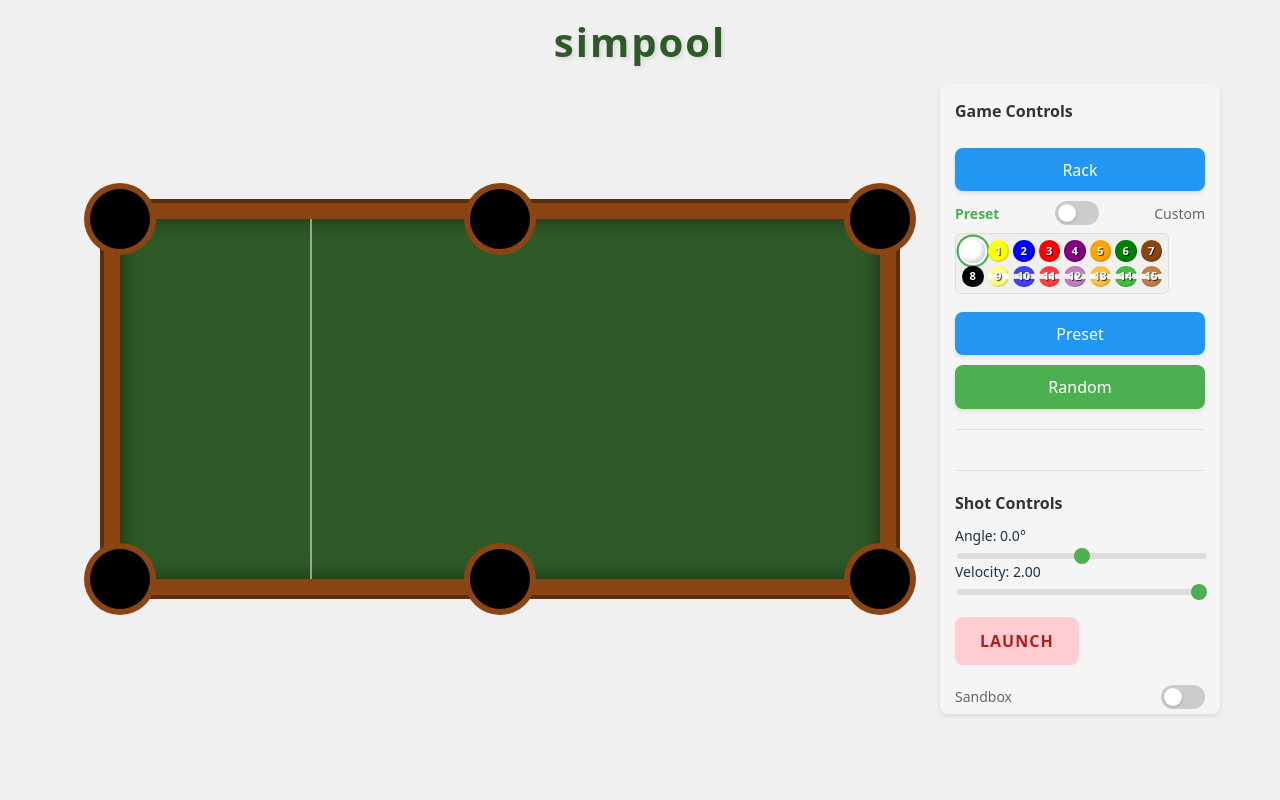
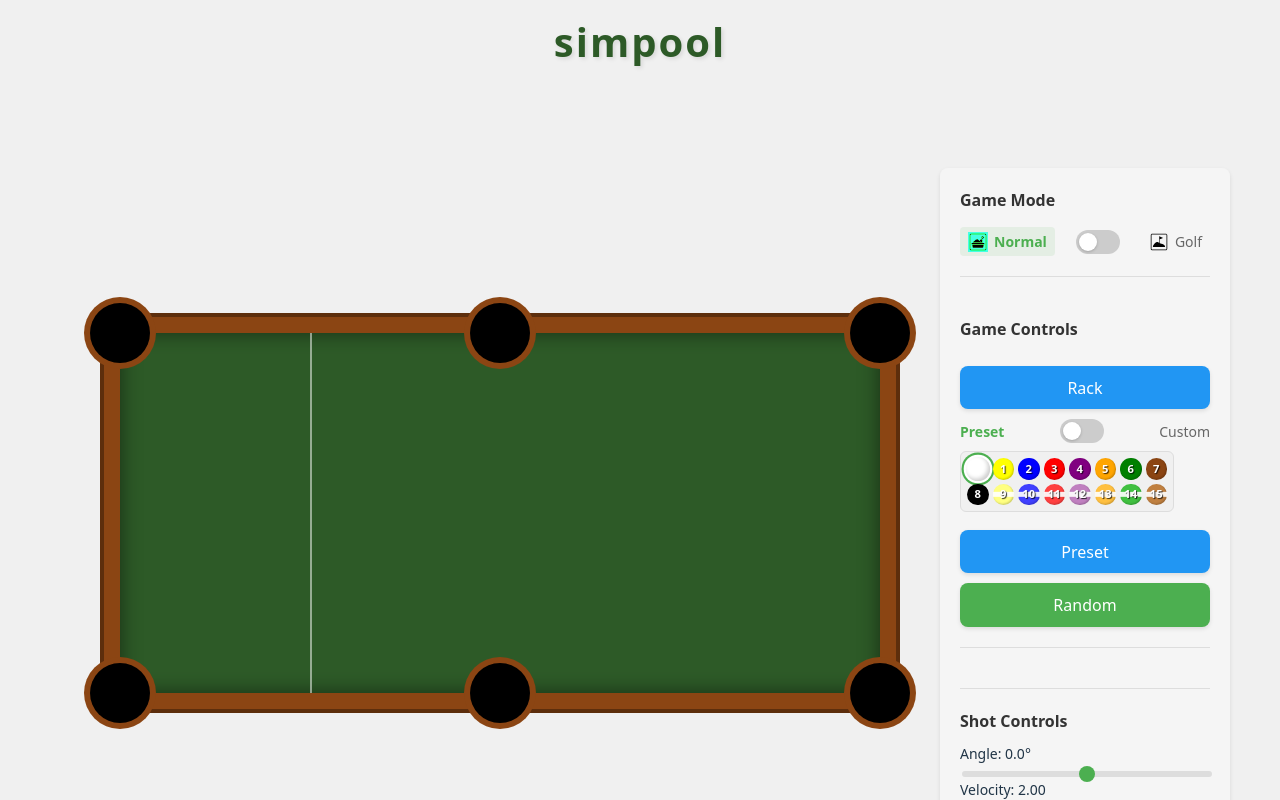
Before and after one commit to cameron-terry/simpool, a React (Vite) app: page / in a window 1280 px wide. Built offline with nearby package versions, Linux system fonts and the light colour scheme.

Commit message:
feat: golf mode

```diff
--- a/src/components/ControlPanel.tsx
+++ b/src/components/ControlPanel.tsx
@@ -1,7 +1,14 @@
 import React, { useState } from 'react';
-import type { PhysicsState, ShotState, BallCreationState } from '../types/pool';
+import type {
+  PhysicsState,
+  ShotState,
+  BallCreationState,
+  GameMode,
+  GolfGameState,
+} from '../types/pool';
 import { POOL_BALL_COLORS } from '../config/pool';
 import { BallSelector } from './BallSelector';
+import { GameModeIcon } from './GameModeIcon';
 
 interface ControlPanelProps {
   physics: PhysicsState;
@@ -19,6 +26,9 @@ interface ControlPanelProps {
   onRack: () => void;
   autoSelectCueBall: boolean;
   onAutoSelectCueBallToggle: (enabled: boolean) => void;
+  gameMode: GameMode;
+  onGameModeToggle: (mode: GameMode) => void;
+  golfState: GolfGameState;
 }
 
 type BallCreationMode = 'preset' | 'custom';
@@ -39,6 +49,9 @@ export function ControlPanel({
   onRack,
   autoSelectCueBall,
   onAutoSelectCueBallToggle,
+  gameMode,
+  onGameModeToggle,
+  golfState,
 }: ControlPanelProps) {
   const [ballCreationMode, setBallCreationMode] = useState<BallCreationMode>('preset');
   const [selectedPresetBall, setSelectedPresetBall] = useState<number>(0);
@@ -60,6 +73,31 @@ export function ControlPanel({
 
   return (
     <div className="control-panel">
+      <div className="game-mode-controls">
+        <h3>Game Mode</h3>
+        <div className="control-group">
+          <label className="toggle-label">
+            <span className={`mode-label ${gameMode === 'normal' ? 'active' : ''}`}>
+              <GameModeIcon mode="normal" className="mode-icon" />
+              Normal
+            </span>
+            <div className="toggle-switch">
+              <input
+                type="checkbox"
+                checked={gameMode === 'golf'}
+                onChange={(e) => onGameModeToggle(e.target.checked ? 'golf' : 'normal')}
+              />
+              <span className="toggle-slider"></span>
+            </div>
+            <span className={`mode-label ${gameMode === 'golf' ? 'active' : ''}`}>
+              <GameModeIcon mode="golf" className="mode-icon" />
+              Golf
+            </span>
+          </label>
+        </div>
+      </div>
+
+      {gameMode === 'normal' && (
         <div className="ball-creation-controls">
           <h3>Game Controls</h3>
           <button onClick={onRack} style={{ marginBottom: '10px' }}>
@@ -113,6 +151,17 @@ export function ControlPanel({
           </button>
           <button onClick={onAddRandomBall}>Random</button>
         </div>
+      )}
+
+      {gameMode === 'golf' && (
+        <div className="golf-controls">
+          <h3>Golf Mode</h3>
+          <p>Clear all balls (except cue ball) in as few shots as possible!</p>
+          <button onClick={onRack} disabled={golfState.isActive && !golfState.isComplete}>
+            New Game
+          </button>
+        </div>
+      )}
 
       <div className="shot-controls">
         <h3>Shot Controls</h3>
--- /dev/null
+++ b/src/components/GameModeIcon.tsx
@@ -0,0 +1,21 @@
+import React from 'react';
+import type { GameMode } from '../types/pool';
+import sandboxIcon from '../assets/sandbox_icon.svg';
+import golfFlagIcon from '../assets/golf_flag_mound_icon.svg';
+
+interface GameModeIconProps {
+  mode: GameMode;
+  className?: string;
+}
+
+export function GameModeIcon({ mode, className = '' }: GameModeIconProps) {
+  return (
+    <img
+      src={mode === 'normal' ? sandboxIcon : golfFlagIcon}
+      alt={mode === 'normal' ? 'Sandbox Mode' : 'Golf Mode'}
+      className={`mode-icon ${className}`}
+      width="24"
+      height="24"
+    />
+  );
+}
--- a/src/components/PoolTable.tsx
+++ b/src/components/PoolTable.tsx
@@ -2,7 +2,14 @@ import React, { useState, useEffect, useRef } from 'react';
 import { Ball } from './Ball';
 import { ControlPanel } from './ControlPanel';
 import { TrajectoryVisualization } from './TrajectoryVisualization';
-import type { PoolBall, PhysicsState, ShotState, BallCreationState } from '../types/pool';
+import type {
+  PoolBall,
+  PhysicsState,
+  ShotState,
+  BallCreationState,
+  GameMode,
+  GolfGameState,
+} from '../types/pool';
 import { POCKETS, DEFAULT_PHYSICS, DEFAULT_SHOT, POOL_BALL_COLORS } from '../config/pool';
 import {
   updateBallPositions,
@@ -235,6 +242,9 @@ const predictCollisions = (
   return [...wallCollisions, ...ballCollisions].sort((a, b) => a.distance - b.distance);
 };
 
+// Add constant for cue ball initial position
+const CUE_BALL_INITIAL_POSITION = { x: 25, y: 50 };
+
 export function PoolTable() {
   // State management
   const [balls, setBalls] = useState<PoolBall[]>([]);
@@ -244,6 +254,14 @@ export function PoolTable() {
   const [flashingPocketId, setFlashingPocketId] = useState<number | null>(null);
   const [isCueBallPocketed, setIsCueBallPocketed] = useState<boolean>(false);
   const animationFrameRef = useRef<number | undefined>(undefined);
+  const [gameMode, setGameMode] = useState<GameMode>('normal');
+  const [golfState, setGolfState] = useState<GolfGameState>({
+    isActive: false,
+    startTime: null,
+    endTime: null,
+    shots: 0,
+    isComplete: false,
+  });
 
   // Physics state
   const [physics, setPhysics] = useState<PhysicsState>(DEFAULT_PHYSICS);
@@ -277,7 +295,23 @@ export function PoolTable() {
           const pocket = POCKETS.find((p) => isBallInPocket(pocketedBall, p));
           if (pocket) {
             setFlashingPocketId(pocket.id);
-            setIsCueBallPocketed(pocketedBall.number === 0);
+            const isCueBall = pocketedBall.number === 0;
+            setIsCueBallPocketed(isCueBall);
+
+            // If it's the cue ball, reset it to initial position
+            if (isCueBall) {
+              // Remove the pocketed cue ball and add a new one at the initial position
+              const remainingBalls = currentBalls.filter((ball) => ball.number !== 0);
+              const resetCueBall: PoolBall = {
+                ...pocketedBall,
+                x: CUE_BALL_INITIAL_POSITION.x,
+                y: CUE_BALL_INITIAL_POSITION.y,
+                vx: 0,
+                vy: 0,
+              };
+              return [...remainingBalls, resetCueBall];
+            }
+
             // Reset the flashing state after animation
             setTimeout(() => {
               setFlashingPocketId(null);
@@ -357,6 +391,30 @@ export function PoolTable() {
       }
     }
   }, [autoSelectCueBall, balls, shot.selectedBall]);
+
+  // Effect to handle golf mode game completion
+  useEffect(() => {
+    if (gameMode === 'golf' && golfState.isActive && !golfState.isComplete) {
+      const nonCueBalls = balls.filter((ball) => ball.number !== 0);
+      if (nonCueBalls.length === 0) {
+        setGolfState((prev) => ({
+          ...prev,
+          isComplete: true,
+          endTime: Date.now(),
+        }));
+      }
+    }
+  }, [balls, gameMode, golfState.isActive, golfState.isComplete]);
+
+  // Effect to start golf mode timer
+  useEffect(() => {
+    if (gameMode === 'golf' && golfState.isActive && !golfState.startTime) {
+      setGolfState((prev) => ({
+        ...prev,
+        startTime: Date.now(),
+      }));
+    }
+  }, [gameMode, golfState.isActive, golfState.startTime]);
 
   // Event handlers
   const handlePhysicsChange = (key: keyof PhysicsState, value: number) => {
@@ -458,6 +516,13 @@ export function PoolTable() {
   const handleLaunch = () => {
     if (shot.selectedBall === null) return;
 
+    if (gameMode === 'golf' && golfState.isActive) {
+      setGolfState((prev) => ({
+        ...prev,
+        shots: prev.shots + 1,
+      }));
+    }
+
     setBalls((prev) =>
       prev.map((ball) => {
         if (ball.id === shot.selectedBall) {
@@ -495,11 +560,10 @@ export function PoolTable() {
       vx: 0,
       vy: 0,
       radius: physics.ballRadius,
-      racked: false, // Cue ball is not racked
+      racked: false,
     });
 
     // Add racked balls
-    // Shuffle the balls 1-15 (excluding 8-ball)
     const ballNumbers = [1, 2, 3, 4, 5, 6, 7, 9, 10, 11, 12, 13, 14, 15];
     for (let i = ballNumbers.length - 1; i > 0; i--) {
       const j = Math.floor(Math.random() * (i + 1));
@@ -522,17 +586,72 @@ export function PoolTable() {
         vx: 0,
         vy: 0,
         radius: physics.ballRadius,
-        racked: true, // All racked balls start as racked
+        racked: true,
       });
     });
 
     setBalls(newBalls);
     setBallCreation((prev) => ({ ...prev, nextBallId: newBalls.length }));
+
+    // Reset golf state if in golf mode
+    if (gameMode === 'golf') {
+      setGolfState({
+        isActive: true,
+        startTime: null,
+        endTime: null,
+        shots: 0,
+        isComplete: false,
+      });
+    }
+  };
+
+  // Add function to toggle game mode
+  const handleGameModeToggle = (mode: GameMode) => {
+    setGameMode(mode);
+    if (mode === 'golf') {
+      setGolfState({
+        isActive: true,
+        startTime: null,
+        endTime: null,
+        shots: 0,
+        isComplete: false,
+      });
+      handleRack(); // Automatically rack balls when entering golf mode
+    } else {
+      setGolfState({
+        isActive: false,
+        startTime: null,
+        endTime: null,
+        shots: 0,
+        isComplete: false,
+      });
+    }
   };
 
   return (
     <div className="pool-table-container">
       <h1 className="pool-table-title">simpool</h1>
+      <div
+        className={`golf-stats ${gameMode === 'golf' && golfState.isActive ? 'visible' : 'hidden'} ${
+          golfState.isComplete ? 'complete' : ''
+        }`}
+      >
+        <div className="golf-stat">
+          <span>Time: </span>
+          <span>
+            {golfState.startTime && !golfState.isComplete
+              ? Math.floor((Date.now() - golfState.startTime) / 1000)
+              : golfState.endTime && golfState.startTime
+                ? Math.floor((golfState.endTime - golfState.startTime) / 1000)
+                : 0}
+            s
+          </span>
+        </div>
+        <div className="golf-stat">
+          <span>Shots: </span>
+          <span>{golfState.shots}</span>
+        </div>
+      </div>
       <div className="pool-table-wrapper">
         <div className="pool-table">
           <div className="head-string" />
@@ -593,6 +712,9 @@ export function PoolTable() {
           onRack={handleRack}
           autoSelectCueBall={autoSelectCueBall}
           onAutoSelectCueBallToggle={setAutoSelectCueBall}
+          gameMode={gameMode}
+          onGameModeToggle={handleGameModeToggle}
+          golfState={golfState}
         />
       </div>
     </div>
--- a/src/styles/PoolTable.css
+++ b/src/styles/PoolTable.css
@@ -136,9 +136,9 @@
   flex-direction: column;
   gap: 20px;
   width: 250px;
-  height: 600px;
+  height: 650px;
   flex-shrink: 0;
-  padding: 15px;
+  padding: 20px;
   background: #f5f5f5;
   border-radius: 8px;
   box-shadow: 0 2px 4px rgba(0, 0, 0, 0.1);
@@ -610,3 +610,158 @@ input[type='range']::-webkit-slider-thumb:hover {
   border-radius: 4px;
   cursor: pointer;
 }
+
+.golf-stats {
+  display: flex;
+  gap: 20px;
+  justify-content: center;
+  margin: 10px 0;
+  padding: 10px;
+  background: rgba(0, 0, 0, 0.1);
+  border-radius: 4px;
+  height: 40px; /* Fixed height to prevent layout shifts */
+  opacity: 0;
+  visibility: hidden;
+  transition: all 0.3s ease;
+}
+
+.golf-stats.visible {
+  opacity: 1;
+  visibility: visible;
+}
+
+.golf-stats.hidden {
+  opacity: 0;
+  visibility: hidden;
+}
+
+.golf-stats.complete {
+  background: rgba(76, 175, 80, 0.2);
+  border: 2px solid #4caf50;
+  animation: complete-pulse 1s ease-out;
+}
+
+.golf-stat {
+  font-size: 16px;
+  font-weight: 500;
+  color: #333;
+  transition: all 0.3s ease;
+}
+
+.golf-stats.complete .golf-stat {
+  color: #2d5a27;
+  font-weight: 600;
+}
+
+.golf-stat span:first-child {
+  color: #666;
+  margin-right: 5px;
+  transition: color 0.3s ease;
+}
+
+.golf-stats.complete .golf-stat span:first-child {
+  color: #4caf50;
+}
+
+@keyframes complete-pulse {
+  0% {
+    transform: scale(1);
+    box-shadow: 0 0 0 0 rgba(76, 175, 80, 0.4);
+  }
+  50% {
+    transform: scale(1.02);
+    box-shadow: 0 0 0 10px rgba(76, 175, 80, 0);
+  }
+  100% {
+    transform: scale(1);
+    box-shadow: 0 0 0 0 rgba(76, 175, 80, 0);
+  }
+}
+
+.golf-complete {
+  font-size: 18px;
+  font-weight: bold;
+  color: #4caf50;
+  text-align: center;
+  margin-top: 10px;
+  padding: 10px;
+  background: rgba(76, 175, 80, 0.1);
+  border-radius: 4px;
+}
+
+.game-mode-controls {
+  padding-bottom: 20px;
+  border-bottom: 1px solid #ddd;
+  margin-bottom: 20px;
+}
+
+.game-mode-controls h3 {
+  margin: 0 0 15px 0;
+  font-size: 16px;
+  color: #333;
+}
+
+.golf-controls {
+  padding: 20px 0;
+  border-bottom: 1px solid #ddd;
+  margin-bottom: 20px;
+}
+
+.golf-controls h3 {
+  margin: 0 0 10px 0;
+  font-size: 16px;
+  color: #333;
+}
+
+.golf-controls p {
+  margin: 0 0 15px 0;
+  color: #666;
+  font-size: 14px;
+}
+
+.golf-controls button {
+  width: 100%;
+  background: #2196f3;
+}
+
+.golf-controls button:hover:not(:disabled) {
+  background: #1976d2;
+}
+
+.golf-controls button:disabled {
+  background: #ccc;
+  cursor: not-allowed;
+}
+
+.mode-label {
+  display: flex;
+  align-items: center;
+  gap: 6px;
+  font-size: 14px;
+  color: #666;
+  transition: all 0.2s ease;
+  padding: 4px 8px;
+  border-radius: 4px;
+}
+
+.mode-label.active {
+  color: #4caf50;
+  font-weight: bold;
+  background: rgba(76, 175, 80, 0.1);
+}
+
+.mode-icon {
+  width: 20px;
+  height: 20px;
+  transition: transform 0.2s ease;
+  filter: brightness(0.7); /* Make icons slightly darker by default */
+}
+
+.mode-label:hover .mode-icon {
+  transform: scale(1.1);
+  filter: brightness(0.8);
+}
+
+.mode-label.active .mode-icon {
+  filter: brightness(1) sepia(100%) saturate(1000%) hue-rotate(90deg); /* Make active icon green */
+}
```
Also changed, not shown: src/types/pool.ts (+10 -0 lines), src/assets/golf_flag_mound_icon.svg (added), src/assets/sandbox_icon.svg (added). Lines whose indentation alone changed are shown as unchanged.
